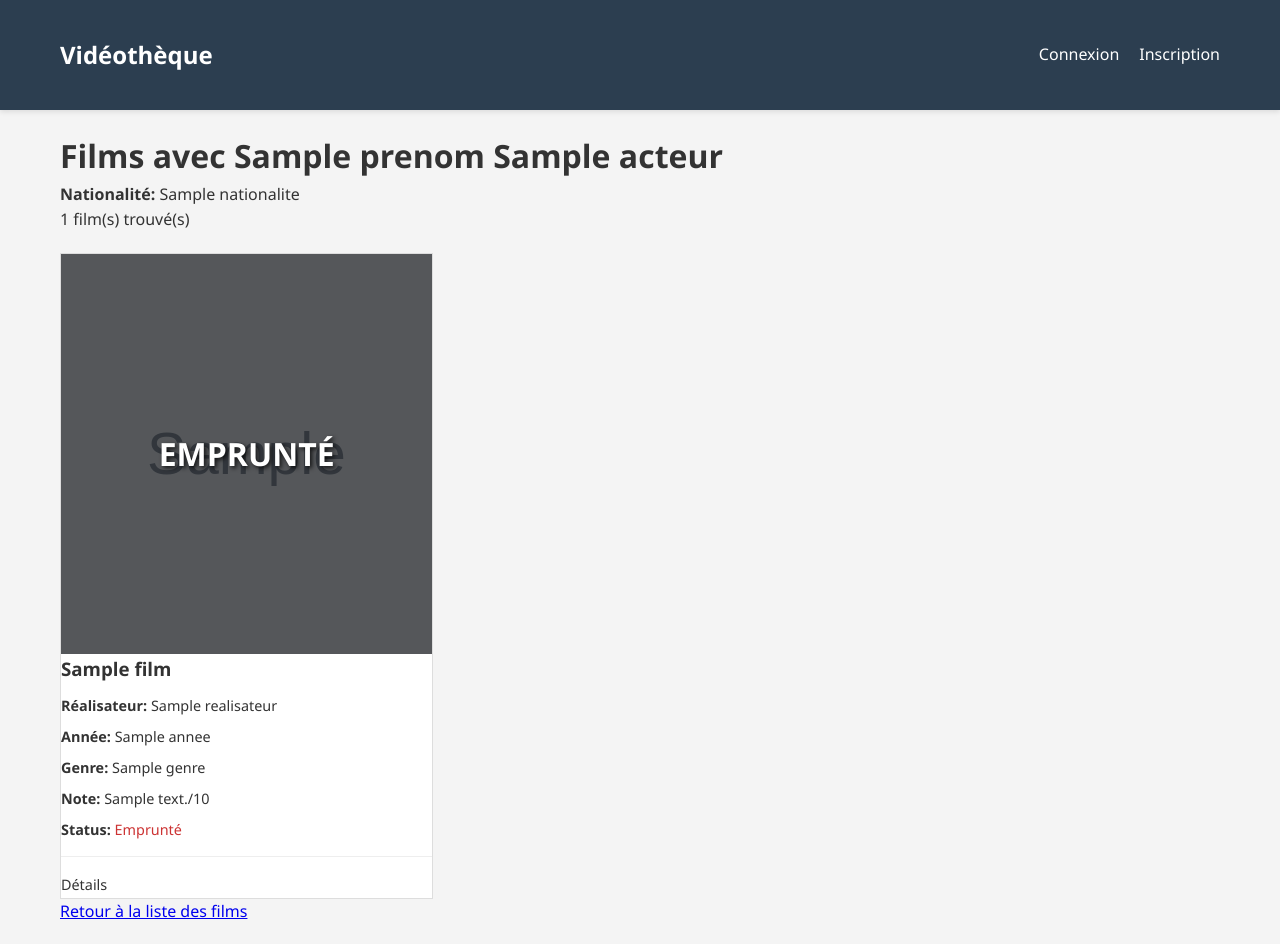
After one commit to 0x1nf3cted/projet-videotheque, a Flask app: template serveur/templates/acteurs/films.html in a window 1280 px wide. The commit adds this page. Run offline with Flask 3, Linux system fonts and the light colour scheme; the template is opened without the code that fills it: most values are stand-ins (such as "Sample title", 1, 10 or a date in 2020); grey boxes marked "Sample" are stand-in pictures; parts of the project's set-up code (start-up, migrations or seed data) failed here and were passed over.

Commit message:
voir films par acteurs

```diff
--- a/serveur/app.py
+++ b/serveur/app.py
@@ -503,6 +503,25 @@ def commenter_film(id):
 
     return redirect(url_for('details_film', id=id))
 
+@app.route('/acteurs/<id>/films')
+def films_acteur(id):
+    if not is_authenticated():
+        return redirect(url_for('login'))
+
+    try:
+        response = requests.get(f'{API_URL}/api/acteurs/{id}/films')
+        if response.status_code == 200:
+            data = response.json()
+            films = data.get('data', [])
+            acteur = data.get('acteur', {})
+            return render_template('acteurs/films.html', films=films, acteur=acteur)
+        else:
+            flash('Acteur non trouvé', 'error')
+            return redirect(url_for('liste_films'))
+    except Exception as e:
+        flash(f'Erreur: {str(e)}', 'error')
+        return redirect(url_for('liste_films'))
+
 if __name__ == '__main__':
     port = int(os.environ.get('PORT', 5000))
     app.run(host='0.0.0.0', port=port, debug=True)
--- a/serveur/static/css/style.css
+++ b/serveur/static/css/style.css
@@ -422,6 +422,16 @@ form select {
     font-size: 0.9rem;
 }
 
+.acteur-info p strong a {
+    color: #333;
+    text-decoration: none;
+}
+
+.acteur-info p strong a:hover {
+    color: #555;
+    text-decoration: underline;
+}
+
 .acteur-nationalite {
     color: #666;
     font-size: 0.85rem;
--- /dev/null
+++ b/serveur/templates/acteurs/films.html
@@ -0,0 +1,45 @@
+{% extends "base.html" %}
+
+{% block title %}Films de {{ acteur.prenom }} {{ acteur.nom }}{% endblock %}
+
+{% block content %}
+<h1>Films avec {{ acteur.prenom }} {{ acteur.nom }}</h1>
+
+{% if acteur.nationalite %}
+<p><strong>Nationalité:</strong> {{ acteur.nationalite }}</p>
+{% endif %}
+
+{% if films %}
+<p>{{ films|length }} film(s) trouvé(s)</p>
+<div class="films-grid">
+    {% for film in films %}
+    <div class="film-card">
+        {% if film.image %}
+        <div class="film-poster {% if film.emprunt and film.emprunt.user_id %}emprunte{% endif %}">
+            <img src="{{ api_url }}/api/images/{{ film.image }}" alt="{{ film.titre }}" loading="lazy">
+        </div>
+        {% elif film.image_url %}
+        <div class="film-poster {% if film.emprunt and film.emprunt.user_id %}emprunte{% endif %}">
+            <img src="{{ film.image_url }}" alt="{{ film.titre }}" loading="lazy">
+        </div>
+        {% endif %}
+        <h3><a href="{{ url_for('details_film', id=film.id) }}">{{ film.titre }}</a></h3>
+        <p><strong>Réalisateur:</strong> {{ film.realisateur }}</p>
+        <p><strong>Année:</strong> {{ film.annee }}</p>
+        <p><strong>Genre:</strong> {{ film.genre }}</p>
+        <p><strong>Note:</strong> {{ film.note }}/10</p>
+        {% if film.emprunt and film.emprunt.user_id %}
+        <p><strong>Status:</strong> <span style="color: #c33;">Emprunté</span></p>
+        {% endif %}
+        <div class="film-actions">
+            <a href="{{ url_for('details_film', id=film.id) }}">Détails</a>
+        </div>
+    </div>
+    {% endfor %}
+</div>
+{% else %}
+<p>Aucun film trouvé pour cet acteur.</p>
+{% endif %}
+
+<p><a href="{{ url_for('liste_films') }}">Retour à la liste des films</a></p>
+{% endblock %}
--- a/serveur/templates/films/details.html
+++ b/serveur/templates/films/details.html
@@ -52,7 +52,7 @@
                 </div>
                 {% endif %}
                 <div class="acteur-info">
-                    <p><strong>{{ acteur.prenom }} {{ acteur.nom }}</strong></p>
+                    <p><strong><a href="{{ url_for('films_acteur', id=acteur.id) }}">{{ acteur.prenom }} {{ acteur.nom }}</a></strong></p>
                     {% if acteur.nationalite %}
                     <p class="acteur-nationalite">{{ acteur.nationalite }}</p>
                     {% endif %}
```
Also changed, not shown: API/routes/acteurs.py (+13 -0 lines).
